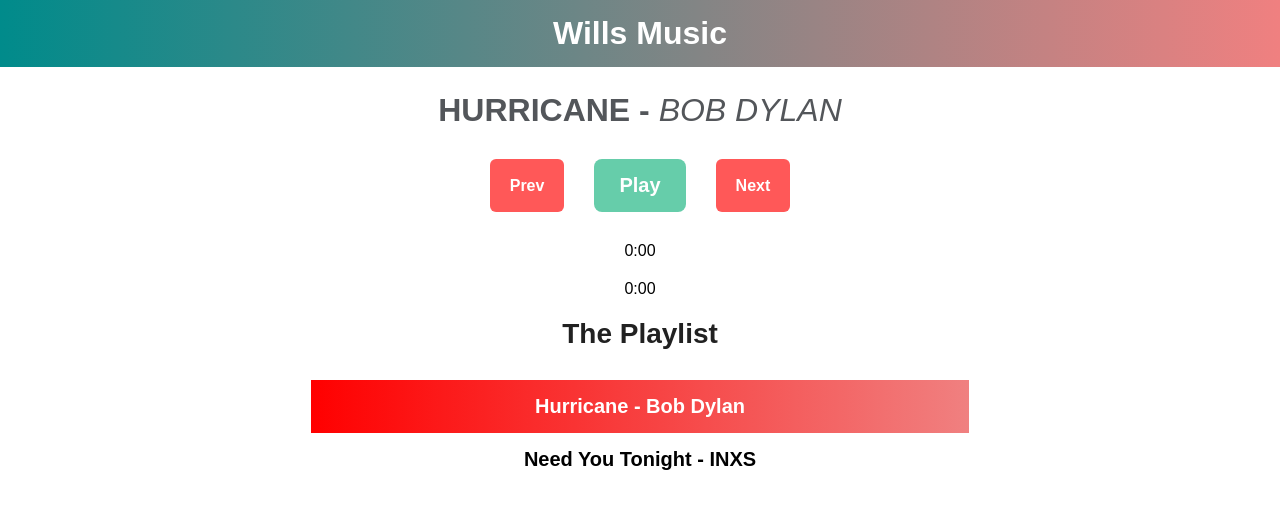
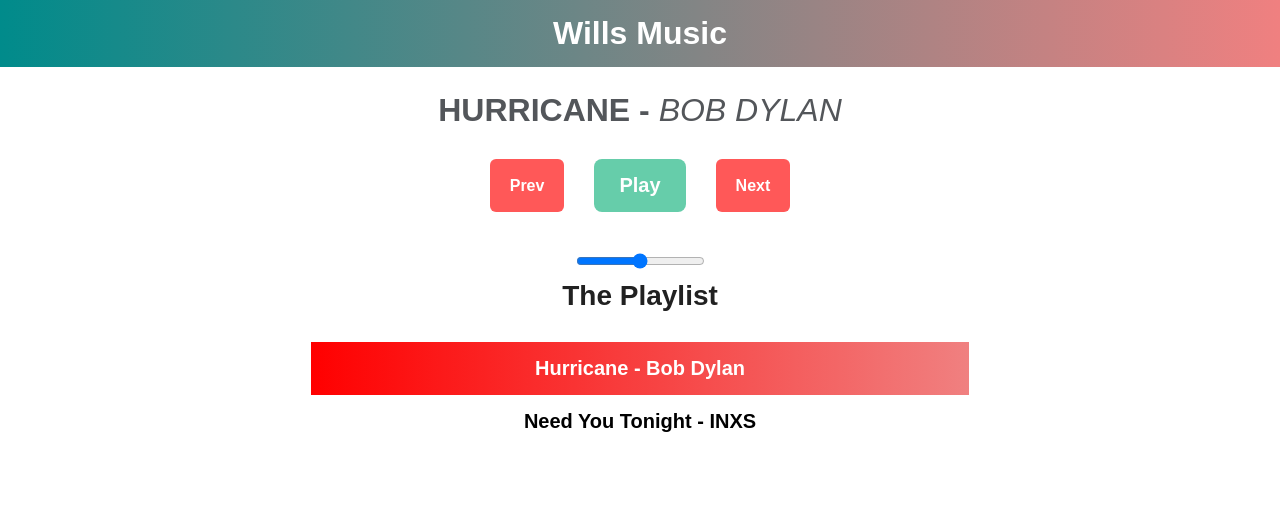
Before and after one commit to willdoescode/wills-music-player, a Vue app: page / in a window 1280 px wide. Shown: the top 508 px of the page. Built offline with nearby package versions, Linux system fonts and the light colour scheme.

Commit message:
HELLPLPLPLP ME

```diff
--- a/src/App.vue
+++ b/src/App.vue
@@ -13,10 +13,9 @@
           <button class="next" @click="next">Next</button>
         </div>
         <div class="seek">
-          <div class="current" v-if="typeof this.currentTime === 'number'">{{ Math.round(currentTime / 60) }}:{{ Math.round(currentTime % 60) }}</div>
-          <div class="placeholder" v-else>0:00</div>
-          <div class="length" v-if="typeof this.duration === 'number'">{{ Math.round(this.duration / 60)}}:{{ Math.round(this.duration % 60)}}</div>
-          <div class="placeholder" v-else>0:00</div>
+          <div class="current" :class="typeof currentTime === 'number' ? 'visible' : 'hidden'">{{ Math.floor(currentTime / 60) }}:{{ Math.floor(currentTime % 60) }}</div>
+          <input  type="range" id="seek" :value="currentTime" :max="this.duration" @change="seek" />
+          <div class="length" :class="typeof this.duration === 'number' ? 'visible' : 'hidden'">{{ Math.floor((this.duration - currentTime) / 60)}}:{{ Math.floor((this.duration - currentTime) % 60 )}}</div>
         </div>
       </section>
       <section class="playlist">
@@ -40,6 +39,7 @@
       player: new Audio(),
       duration: Number,
       currentTime: String,
+      sliderTime: Number,
       songs:[
         {
           title: 'Hurricane',
@@ -93,6 +93,10 @@
     },
     updateTime() {
       this.currentTime = this.player.currentTime
+    },
+    seek(e) {
+      this.currentTime = e.target.value
+      this.player.currentTime = Number(this.currentTime)
     }
   },
   created() {
@@ -102,7 +106,7 @@
       this.duration = this.player.duration
       setInterval(this.updateTime, 1000)
     }.bind(this))
-  },
+  }
 }
 </script>
 
@@ -248,13 +252,14 @@
 
 .seek {
   margin: 0;
-  padding: 0;
-  display: block;
+  padding: 10px;
+  display: flex;
+  justify-content: center;
+  align-items: center;
   text-align: center;
 }
 
-.seek .placeholder, .length {
-  padding-bottom: 20px;
+.seek .hidden {
+  color: transparent;
 }
-
 </style>
```
